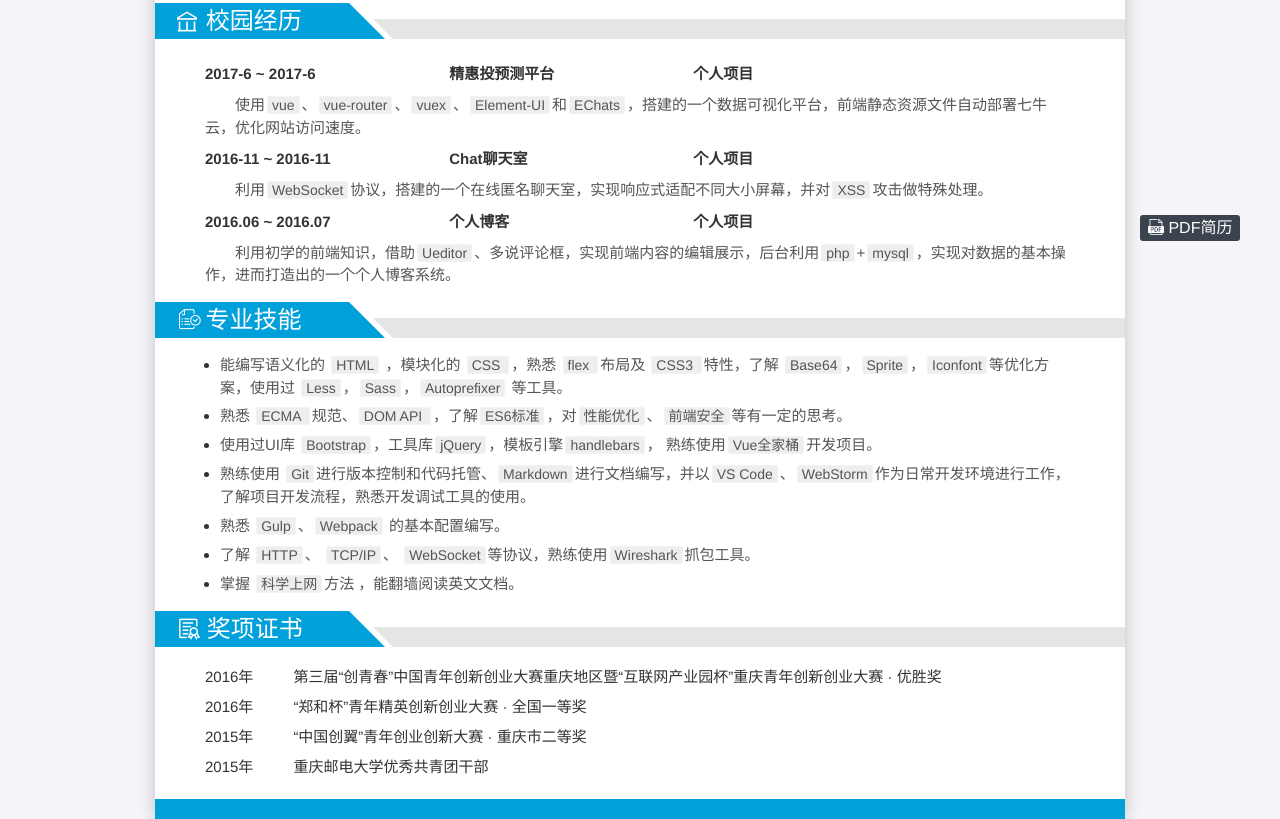
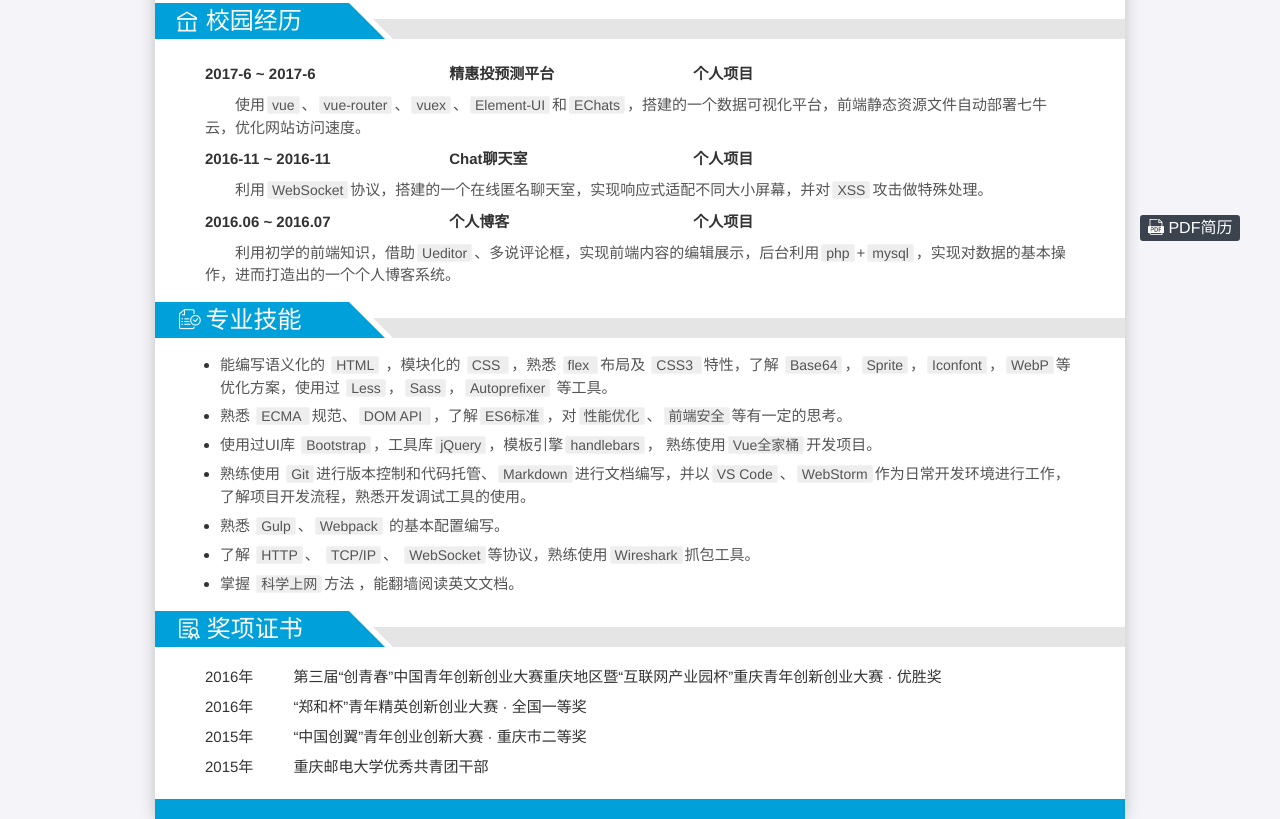
Before and after one commit to suwu150/RESUME, a website: page index.html in a window 1280 px wide. Shown: the part 553-1372 px from the top of the page. Drawn offline with Linux system fonts and the light colour scheme.

Commit message:
use webp

```diff
--- a/index.html
+++ b/index.html
@@ -138,7 +138,7 @@
                 <ul class="section-list">
                     <li>
                         <p class="section-content"><i class="iconfont icon-dot"></i> 能编写语义化的 <strong>HTML</strong> ，模块化的 <strong> CSS </strong>，熟悉
-                            <strong>flex </strong>布局及 <strong>CSS3 </strong>特性，了解 <strong>Base64</strong>，<strong>Sprite</strong>，<strong>Iconfont</strong>等优化方案，使用过
+                            <strong>flex </strong>布局及 <strong>CSS3 </strong>特性，了解 <strong>Base64</strong>，<strong>Sprite</strong>，<strong>Iconfont</strong>，<strong>WebP</strong>等优化方案，使用过
                             <strong>Less</strong>，<strong>Sass</strong>，<strong>Autoprefixer</strong> 等工具。
                         </p>
                     </li>
```
